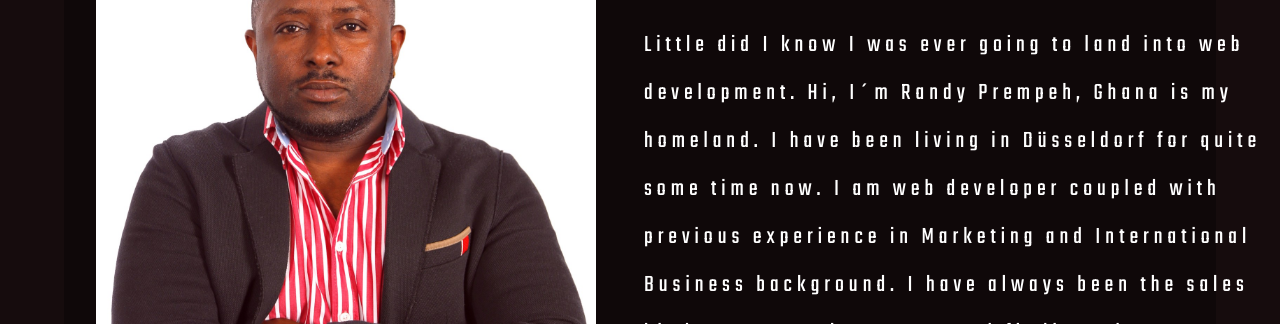
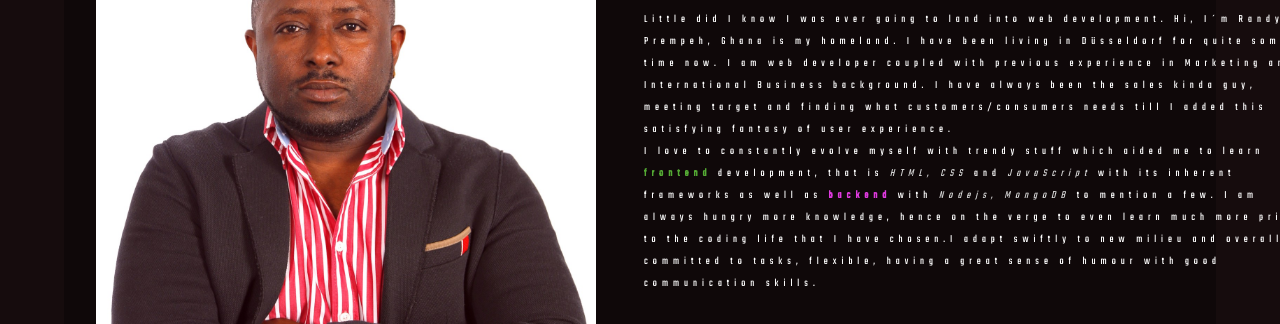
Before and after one commit to randyprempeh/mynewportfolio, a plain HTML site: page about.html in a window 1280 px wide. Shown: the part 456-780 px from the top of the page. Drawn offline with nearby package versions, Linux system fonts and the light colour scheme.

Commit message:
update on main css

```diff
--- a/css/main.css
+++ b/css/main.css
@@ -458,7 +458,7 @@ main {
   background: #160c0d; }
 
 #my-background {
-  font-size: 1.5rem;
+  font-size: 11px;
   font-weight: normal;
   line-height: 2;
   letter-spacing: 5px; }
```
